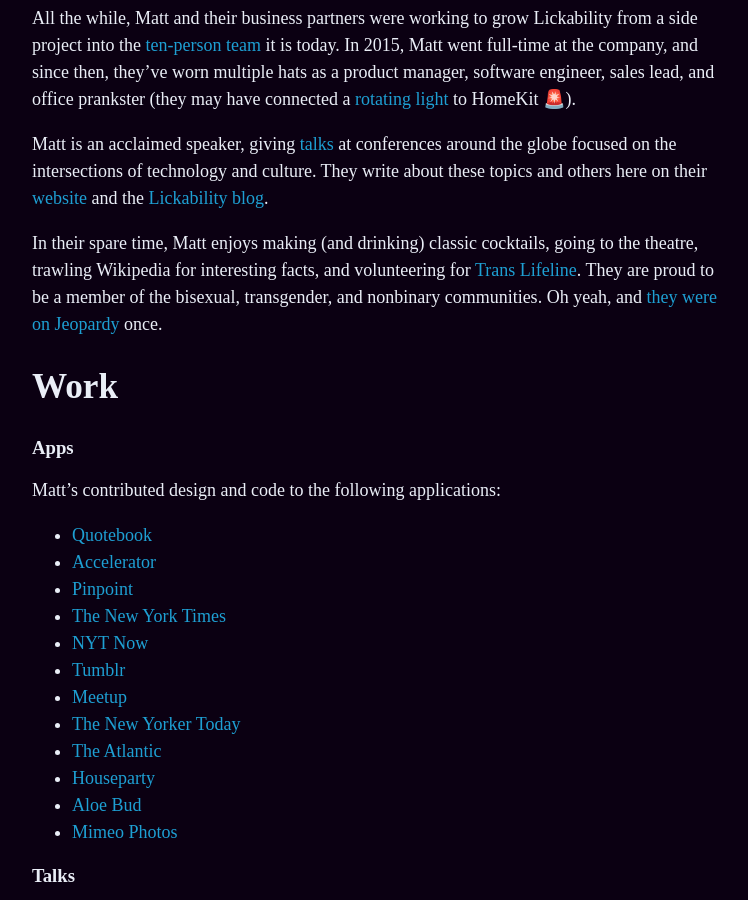
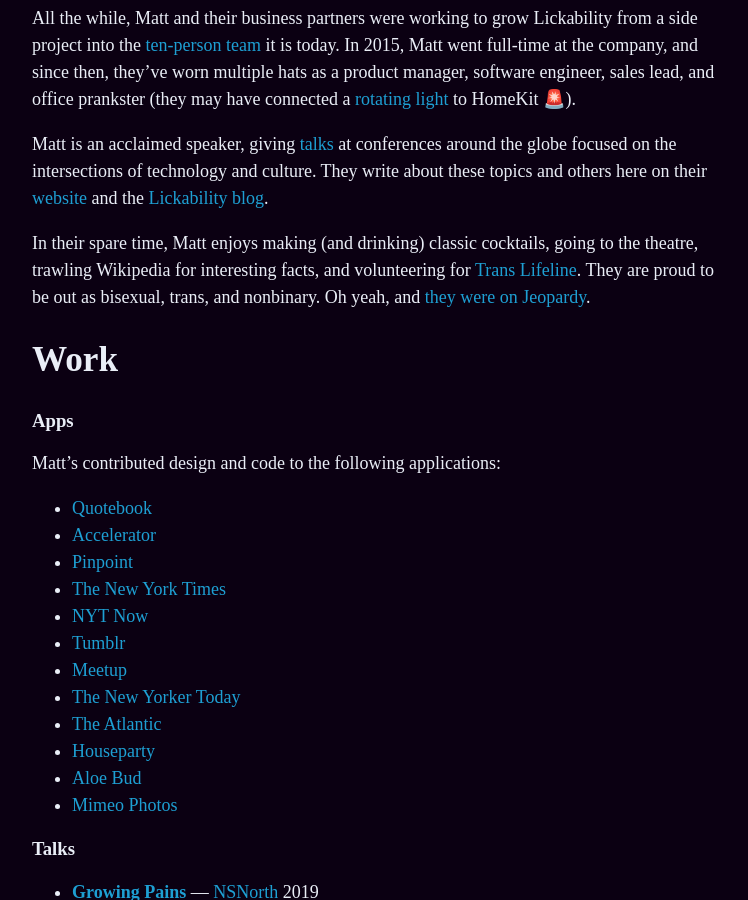
Before and after one commit to mbbischoff/website, a Jekyll site: the page built from about.md, in a window 1280 px wide and 900 px high, scrolled down 1452 px. Shown: the whole window, without its empty margins (258-1006 px from the left). Built offline with Jekyll 4.4.1, drawn with Linux system fonts in a browser that asks for light colours; some web fonts are replaced.

Commit message:
Updated About

```diff
--- a/about.md
+++ b/about.md
@@ -17,7 +17,7 @@
 
 Matt is an acclaimed speaker, giving [talks](https://matthewbischoff.com/category/talks/) at conferences around the globe focused on the intersections of technology and culture. They write about these topics and others here on their [website](https://matthewbischoff.com) and the [Lickability blog](https://lickability.com/blog/).
 
-In their spare time, Matt enjoys making (and drinking) classic cocktails, going to the theatre, trawling Wikipedia for interesting facts, and volunteering for [Trans Lifeline](https://www.translifeline.org/). They are proud to be a member of the bisexual, transgender, and nonbinary communities. Oh yeah, and [they were on Jeopardy](https://www.j-archive.com/showgame.php?game_id=3342) once.
+In their spare time, Matt enjoys making (and drinking) classic cocktails, going to the theatre, trawling Wikipedia for interesting facts, and volunteering for [Trans Lifeline](https://www.translifeline.org/). They are proud to be out as bisexual, trans, and nonbinary. Oh yeah, and [they were on Jeopardy](https://www.j-archive.com/showgame.php?game_id=3342).
 
 ## Work
 
```
